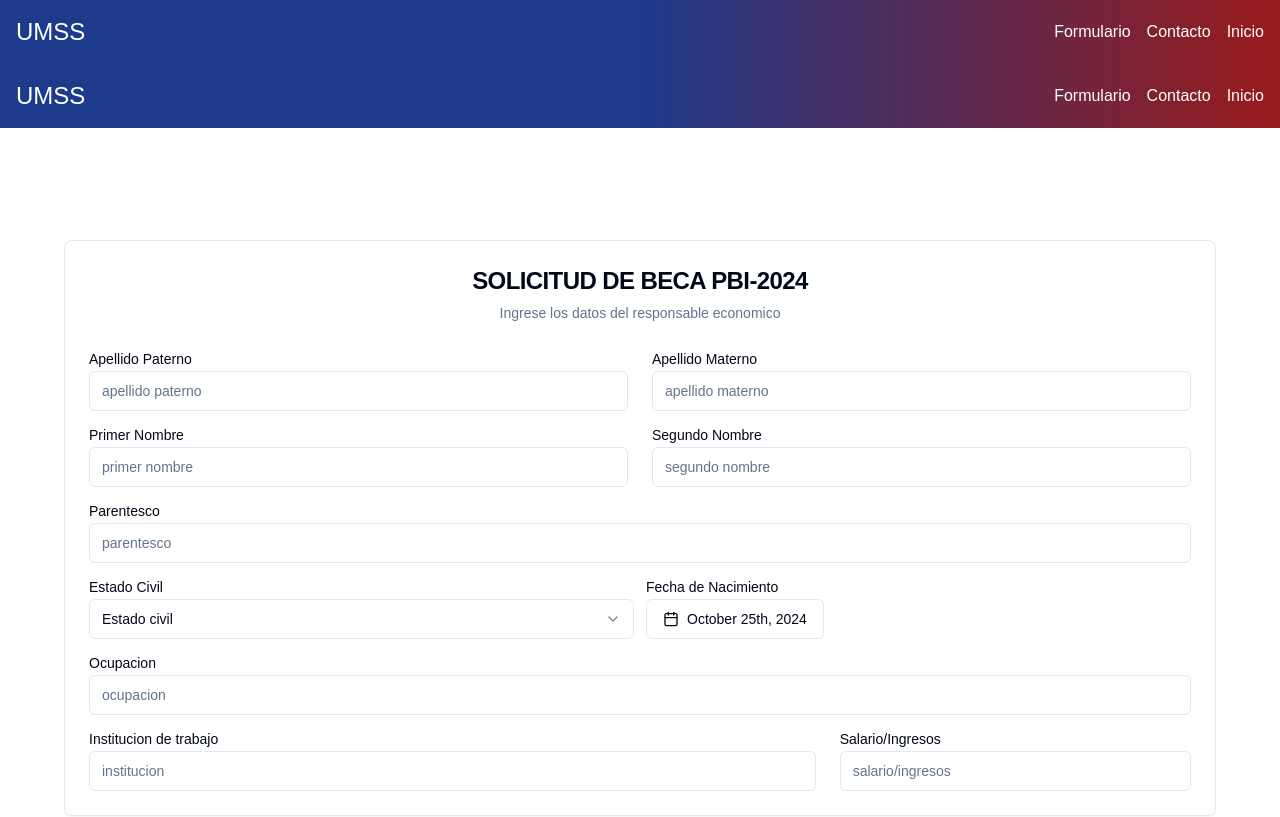
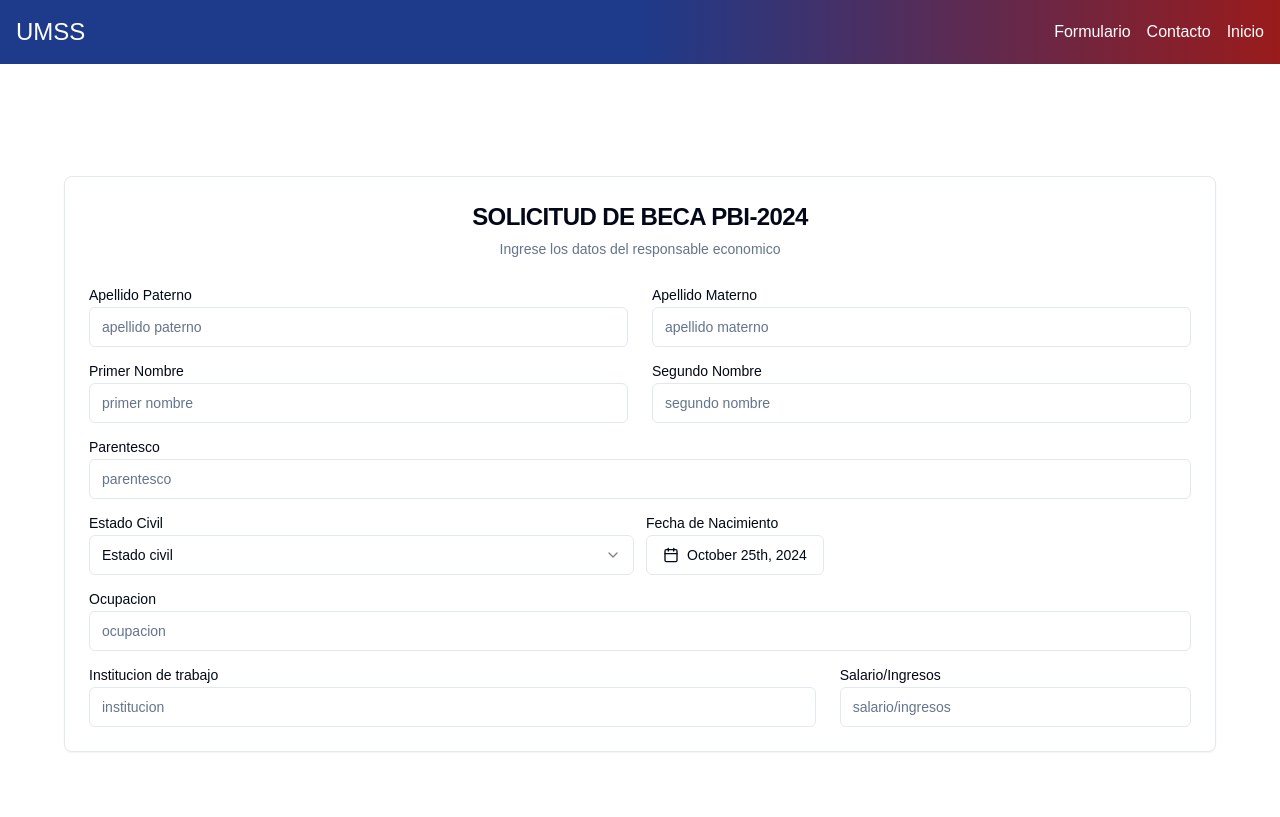
Before and after one commit to 202202541/front-becas-PBI, a Next.js app in the folder becapbi/: page /form/DatosSocioeconomicos in a window 1280 px wide. Shown: the top 817 px of the page. Built offline with nearby package versions, Linux system fonts and the light colour scheme.

Commit message:
form without navbar

```diff
--- a/becapbi/src/app/form/AntecedentesAcademicos/page.tsx
+++ b/becapbi/src/app/form/AntecedentesAcademicos/page.tsx
@@ -36,7 +36,6 @@ function AntecedentesAcademicos() {
 
   return (
     <div className="relative w-full min-h-screen">
-      <NavBar />
       <div className="fixed inset-0 bg-whait bg-cover bg-center bg-fixed"
         style={{ zIndex: -1 }}>
 
--- a/becapbi/src/app/form/DatosFamiliares/page.tsx
+++ b/becapbi/src/app/form/DatosFamiliares/page.tsx
@@ -36,7 +36,6 @@ function DatosFamiliares() {
 
     return (
         <div className="relative w-full min-h-screen">
-            <NavBar />
             <div className="fixed inset-0 bg-whait bg-cover bg-center bg-fixed"
                 style={{ zIndex: -1 }}>
 
--- a/becapbi/src/app/form/DatosPersonales/page.tsx
+++ b/becapbi/src/app/form/DatosPersonales/page.tsx
@@ -47,7 +47,6 @@ function DatosPersonales() {
 
 	return (
 		<div className="relative w-full min-h-screen">
-			<NavBar />
 			<div className="fixed inset-0 bg-whait bg-cover bg-center bg-fixed"
 				style={{ zIndex: -1 }}>
 
--- a/becapbi/src/app/form/DatosSocioeconomicos/page.tsx
+++ b/becapbi/src/app/form/DatosSocioeconomicos/page.tsx
@@ -46,7 +46,6 @@ function DatosSocioeconomicos() {
 
   return (
     <div className="relative w-full min-h-screen">
-      <NavBar />
       <div className="fixed inset-0 bg-whait bg-cover bg-center bg-fixed"
         style={{ zIndex: -1 }}>
 
```
